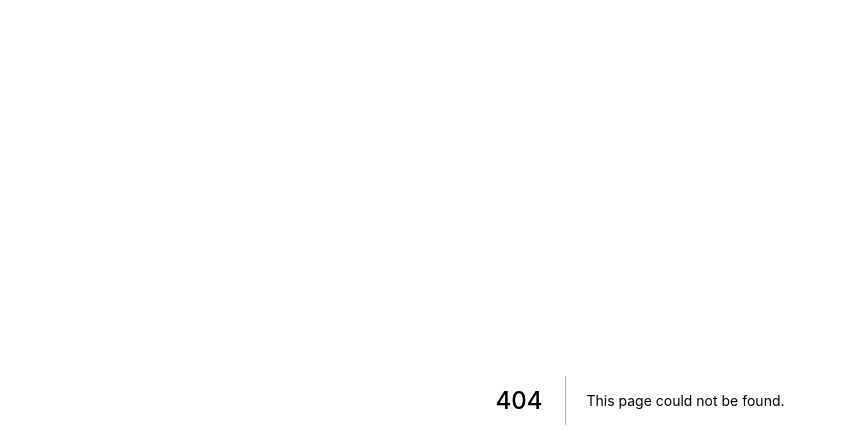
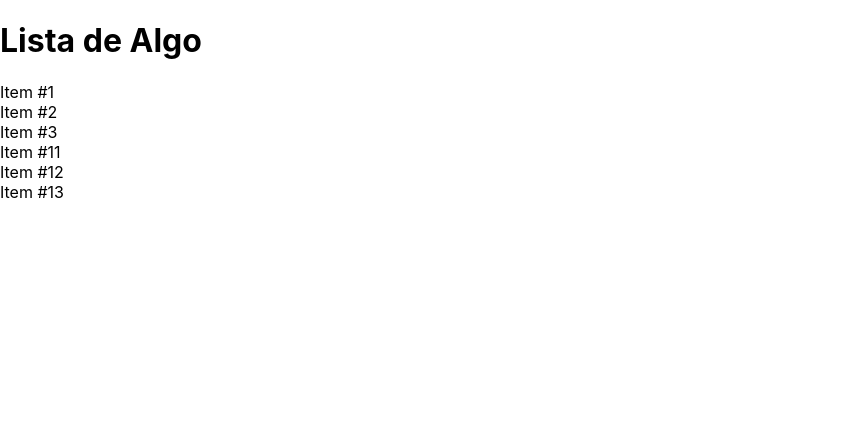
Before and after one commit to Thesla28/curso-nextj, a Next.js app in the folder exercicios/: page /basicos/componenteComFilho in a window 1280 px wide. Before the commit this address had no page. Shown: the top 448 px of the page, without its empty margins (0-846 px from the left). Built offline with nearby package versions, Linux system fonts and the light colour scheme.

Commit message:
Props Children

```diff
--- /dev/null
+++ b/exercicios/components/Item.jsx
@@ -0,0 +1,5 @@
+export default function Item(props) {
+    return (
+        <li>{props.conteudo}</li>
+    )
+}
--- /dev/null
+++ b/exercicios/components/Lista.jsx
@@ -0,0 +1,13 @@
+export default function Lista(props) {
+    return (
+        <div>
+            <h1>Lista de Algo</h1>
+            <ul style={{
+                listStyle: "none",
+                padding: 0,
+            }}>
+                {props.children}
+            </ul>
+        </div>
+    )
+}
--- /dev/null
+++ b/exercicios/pages/basicos/componenteComFilho.jsx
@@ -0,0 +1,17 @@
+import Item from "../../components/Item";
+import Lista from "../../components/Lista";
+
+export default function componenteComFilho() {
+    return (
+        <div>
+            <Lista>
+                <Item conteudo="Item #1"/>
+                <Item conteudo="Item #2"/>
+                <Item conteudo="Item #3"/>
+                <Item conteudo="Item #11"/>
+                <Item conteudo="Item #12"/>
+                <Item conteudo="Item #13"/>
+            </Lista>
+        </div>
+    )
+}
```
